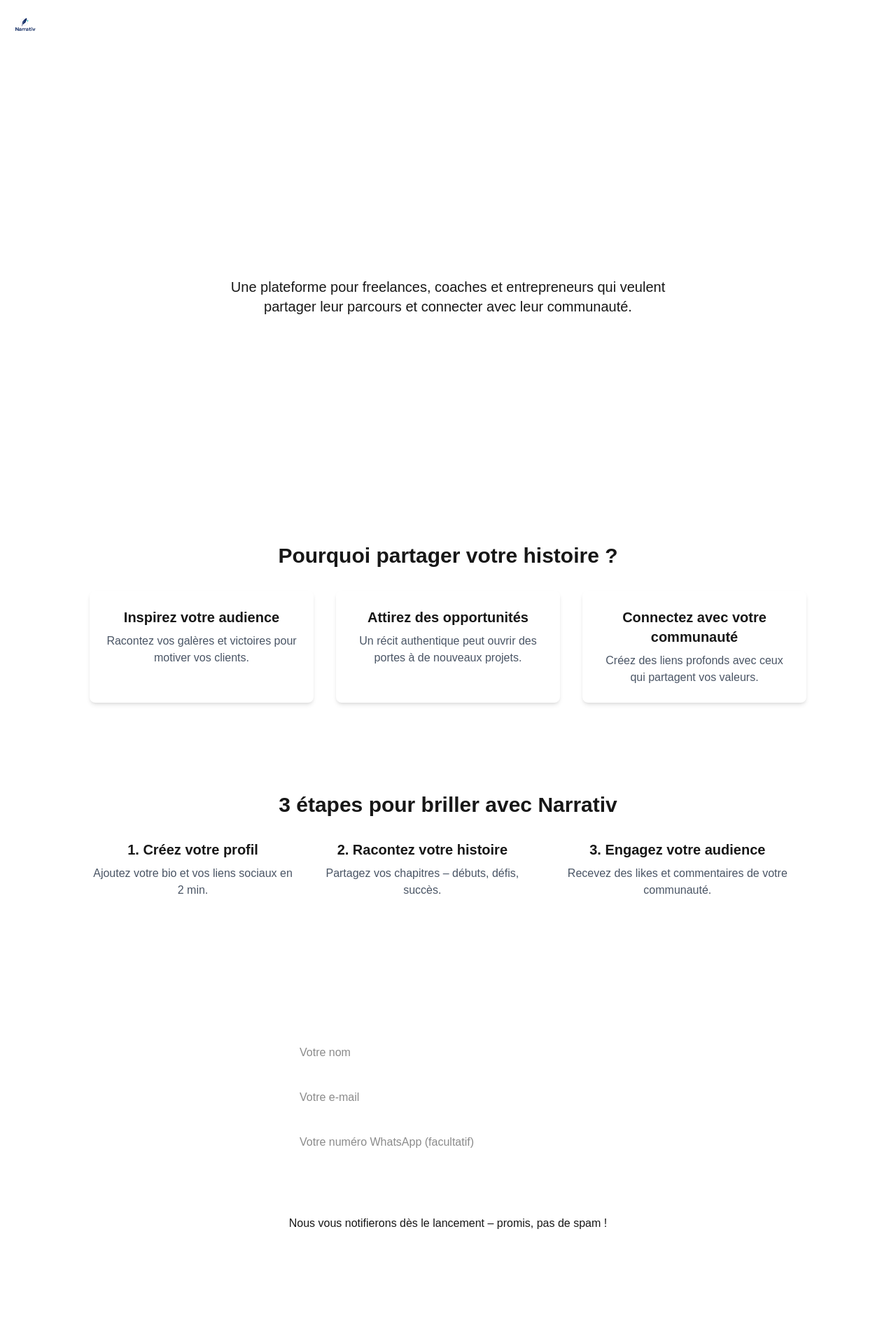
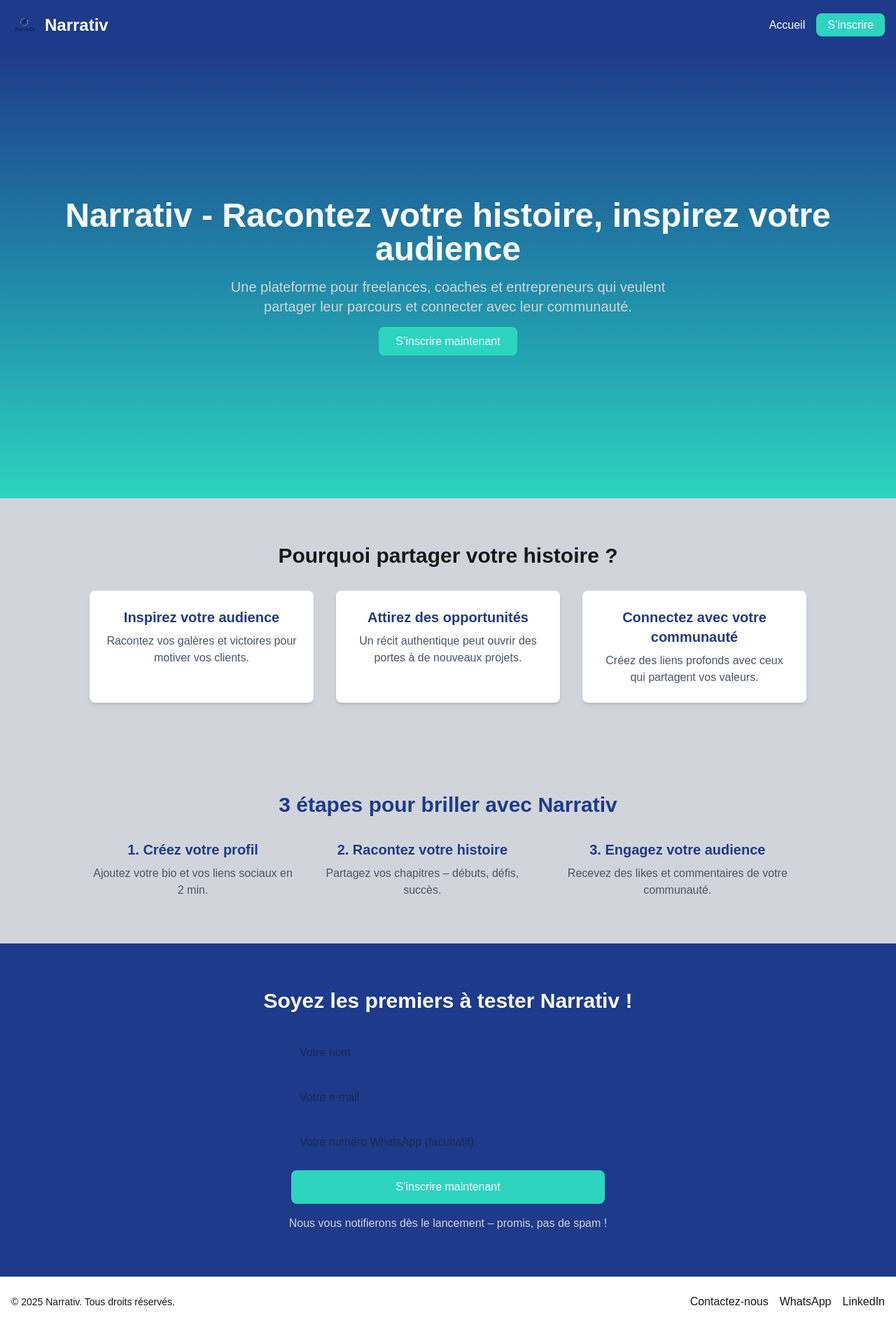
Before and after one commit to bk2024b/narrativ, a Next.js app: page / in a window 1280 px wide. Shown: the whole page at 70% size. Built offline with nearby package versions, Linux system fonts and the light colour scheme; no server answers.

Commit message:
style amélioré pour correspondre au branding

```diff
--- a/app/page.js
+++ b/app/page.js
@@ -35,17 +35,17 @@ export default function Home() {
         <meta name="description" content="Plateforme pour freelances, coaches et entrepreneurs qui veulent partager leur parcours." />
       </Head>
       <Header />
-      <main className="bg-gris-clair">
+      <main className="bg-[#D1D5DB]">
         {/* Hero Section */}
-        <section className="flex flex-col items-center justify-center h-[80vh] text-center px-4 bg-gradient-to-b from-bleu-nuit to-turquoise-clair">
+        <section className="flex flex-col items-center justify-center h-[80vh] text-center px-4 bg-gradient-to-b from-[#1E3A8A] to-[#2DD4BF]">
           <h1 className="text-4xl md:text-5xl font-bold text-white mb-4">
             Narrativ - Racontez votre histoire, inspirez votre audience
           </h1>
-          <p className="text-lg md:text-xl text-gris-clair mb-6 max-w-2xl">
+          <p className="text-lg md:text-xl text-[#D1D5DB] mb-6 max-w-2xl">
             Une plateforme pour freelances, coaches et entrepreneurs qui veulent partager leur parcours et connecter avec leur communauté.
           </p>
           <Link href="#signup">
-            <a className="bg-turquoise-clair text-white px-6 py-3 rounded-lg hover:bg-bleu-nuit transition">
+            <a className="bg-[#2DD4BF] text-white px-6 py-3 rounded-lg hover:bg-[#1E3A8A] transition">
               S’inscrire maintenant
             </a>
           </Link>
@@ -58,19 +58,19 @@ export default function Home() {
           </h2>
           <div className="grid grid-cols-1 md:grid-cols-3 gap-8 max-w-5xl mx-auto">
             <div className="bg-white p-6 rounded-lg shadow-md text-center">
-              <h3 className="text-xl font-semibold text-bleu-nuit mb-2">Inspirez votre audience</h3>
+              <h3 className="text-xl font-semibold text-[#1E3A8A] mb-2">Inspirez votre audience</h3>
               <p className="text-gray-600">
                 Racontez vos galères et victoires pour motiver vos clients.
               </p>
             </div>
             <div className="bg-white p-6 rounded-lg shadow-md text-center">
-              <h3 className="text-xl font-semibold text-bleu-nuit mb-2">Attirez des opportunités</h3>
+              <h3 className="text-xl font-semibold text-[#1E3A8A] mb-2">Attirez des opportunités</h3>
               <p className="text-gray-600">
                 Un récit authentique peut ouvrir des portes à de nouveaux projets.
               </p>
             </div>
             <div className="bg-white p-6 rounded-lg shadow-md text-center">
-              <h3 className="text-xl font-semibold text-bleu-nuit mb-2">Connectez avec votre communauté</h3>
+              <h3 className="text-xl font-semibold text-[#1E3A8A] mb-2">Connectez avec votre communauté</h3>
               <p className="text-gray-600">
                 Créez des liens profonds avec ceux qui partagent vos valeurs.
               </p>
@@ -80,27 +80,27 @@ export default function Home() {
 
         {/* Comment ça marche ? */}
         <section className="py-16 px-4 bg-gris-clair">
-          <h2 className="text-3xl font-bold text-bleu-nuit text-center mb-8">
+          <h2 className="text-3xl font-bold text-[#1E3A8A] text-center mb-8">
             3 étapes pour briller avec Narrativ
           </h2>
           <div className="flex flex-col md:flex-row justify-center gap-8 max-w-5xl mx-auto">
             <div className="text-center">
-              <h3 className="text-xl font-semibold text-bleu-nuit mb-2">1. Créez votre profil</h3>
+              <h3 className="text-xl font-semibold text-[#1E3A8A] mb-2">1. Créez votre profil</h3>
               <p className="text-gray-600">Ajoutez votre bio et vos liens sociaux en 2 min.</p>
             </div>
             <div className="text-center">
-              <h3 className="text-xl font-semibold text-bleu-nuit mb-2">2. Racontez votre histoire</h3>
+              <h3 className="text-xl font-semibold text-[#1E3A8A] mb-2">2. Racontez votre histoire</h3>
               <p className="text-gray-600">Partagez vos chapitres – débuts, défis, succès.</p>
             </div>
             <div className="text-center">
-              <h3 className="text-xl font-semibold text-bleu-nuit mb-2">3. Engagez votre audience</h3>
+              <h3 className="text-xl font-semibold text-[#1E3A8A] mb-2">3. Engagez votre audience</h3>
               <p className="text-gray-600">Recevez des likes et commentaires de votre communauté.</p>
             </div>
           </div>
         </section>
 
         {/* Section CTA (Formulaire) */}
-        <section id="signup" className="py-16 px-4 bg-bleu-nuit text-center">
+        <section id="signup" className="py-16 px-4 bg-[#1E3A8A] text-center">
           <h2 className="text-3xl font-bold text-white mb-8">
             Soyez les premiers à tester Narrativ !
           </h2>
@@ -133,13 +133,13 @@ export default function Home() {
             />
             <button
               type="submit"
-              className="bg-turquoise-clair text-white px-6 py-3 rounded-lg hover:bg-bleu-nuit transition w-full"
+              className="bg-[#2DD4BF] text-white px-6 py-3 rounded-lg hover:bg-[#1E3A8A] transition w-full"
             >
               S’inscrire maintenant
             </button>
           </form>
-          {message && <p className="text-gris-clair mt-4">{message}</p>}
-          <p className="text-gris-clair mt-4">
+          {message && <p className="text-[#D1D5DB] mt-4">{message}</p>}
+          <p className="text-[#D1D5DB] mt-4">
             Nous vous notifierons dès le lancement – promis, pas de spam !
           </p>
         </section>
--- a/components/Footer.jsx
+++ b/components/Footer.jsx
@@ -1,7 +1,7 @@
 // components/Footer.js
 export default function Footer() {
     return (
-      <footer className="bg-bleu-nuit text-white py-6">
+      <footer className="bg-[#1E3A8A]text-white py-6">
         <div className="container mx-auto px-4 flex flex-col md:flex-row justify-between items-center">
           <p className="text-sm mb-4 md:mb-0">© 2025 Narrativ. Tous droits réservés.</p>
           <div className="flex space-x-4">
--- a/components/Header.jsx
+++ b/components/Header.jsx
@@ -4,7 +4,7 @@ import Image from 'next/image';
 
 export default function Header() {
   return (
-    <header className="bg-bleu-nuit text-white py-4">
+    <header className="bg-[#1E3A8A] text-white py-4">
       <nav className="container mx-auto flex justify-between items-center px-4">
         <Link href="/">
           <a className="flex items-center">
@@ -14,10 +14,10 @@ export default function Header() {
         </Link>
         <div className="space-x-4">
           <Link href="/">
-            <a className="hover:text-turquoise-clair">Accueil</a>
+            <a className="hover:text-[#2DD4BF]">Accueil</a>
           </Link>
           <Link href="#signup">
-            <a className="bg-turquoise-clair text-white px-4 py-2 rounded-lg hover:bg-bleu-nuit transition">
+            <a className="bg-[#2DD4BF] text-white px-4 py-2 rounded-lg hover:bg-bleu-nuit transition">
               S’inscrire
             </a>
           </Link>
```
